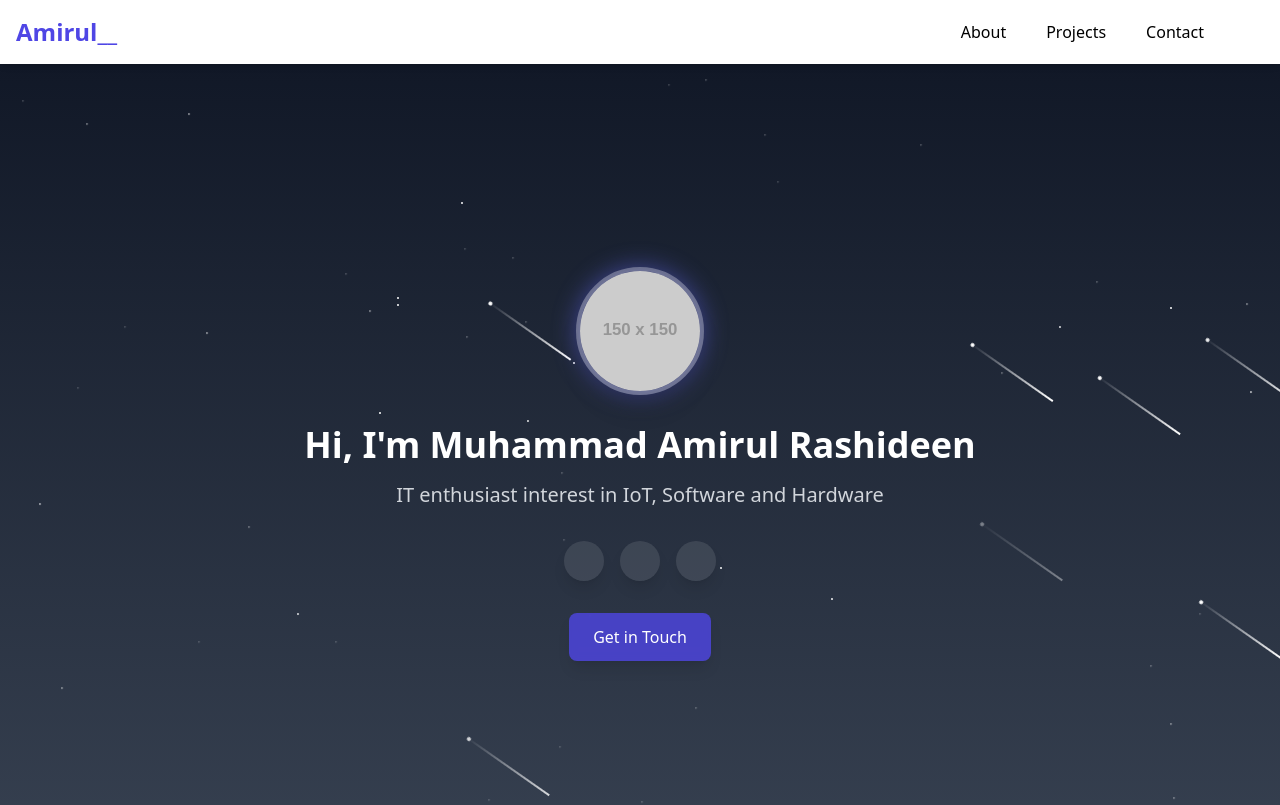
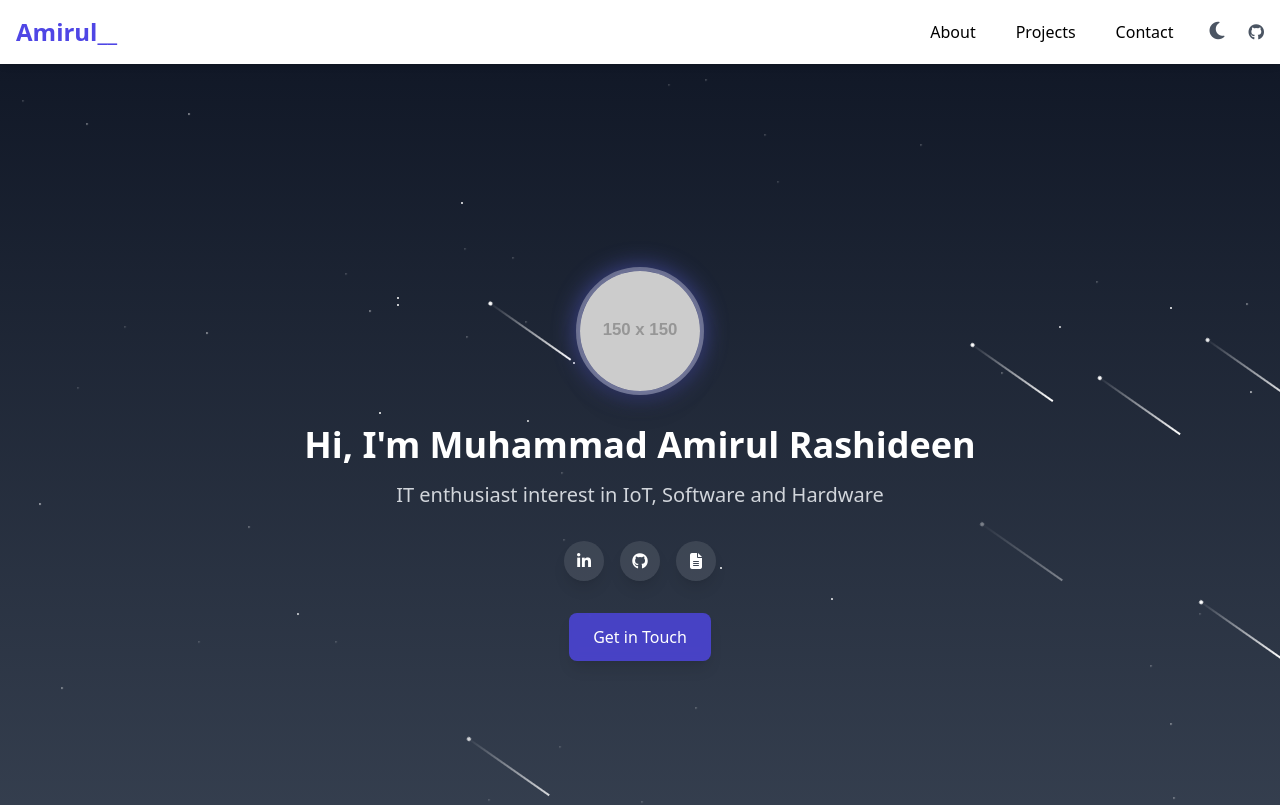
Before and after one commit to myruldeen/portfolio-website, a Vue app: page / in a window 1280 px wide. Shown: the top 805 px of the page. Built offline with nearby package versions, Linux system fonts and the light colour scheme.

Commit message:
fix git issue

```diff
--- a/package.json
+++ b/package.json
@@ -12,7 +12,6 @@
   },
   "dependencies": {
     "@fortawesome/fontawesome-free": "^6.6.0",
-    "pinia": "^2.2.6",
     "vue": "^3.5.12",
     "vue-router": "^4.4.5"
   },
--- a/src/stores/themeStore.js
+++ /dev/null
@@ -1,14 +0,0 @@
-import { ref } from 'vue'
-import { defineStore } from 'pinia'
-
-export const useThemeStore = defineStore('theme', () => {
-  const isDark = ref(false)
-
-  function toggleTheme() {
-    isDark.value = !isDark.value
-    document.documentElement.classList.toggle('dark')
-    localStorage.setItem('darkMode', isDark.value ? 'dark' : 'light')
-  }
-
-  return { isDark, toggleTheme }
-})
```
Also changed, not shown: src/main.js (+8 -3 lines), 1 other file (tests, documents, lock files or other folders).
